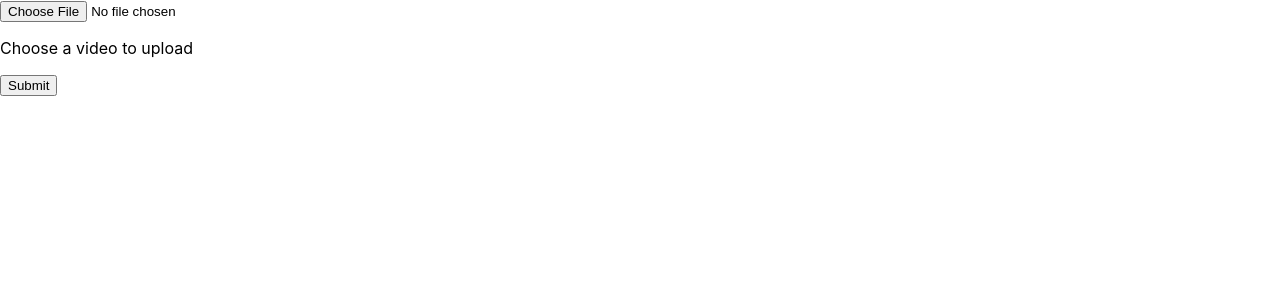
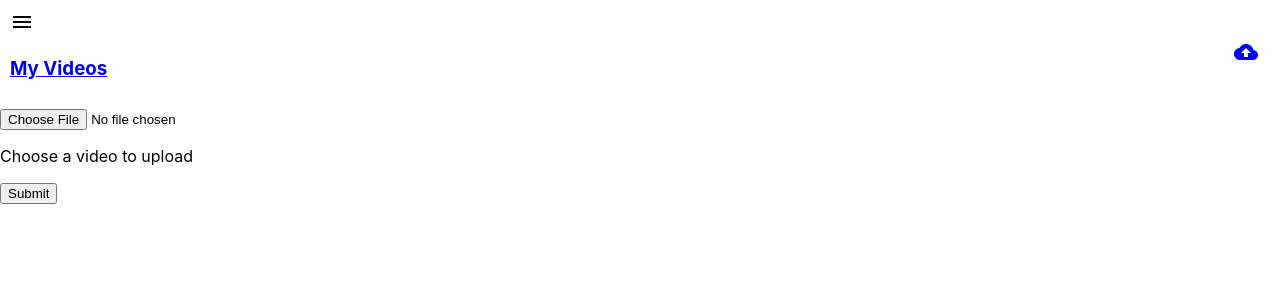
Before and after one commit to ariel-ams/video-front, a React (Create React App) app: page /upload in a window 1280 px wide. Shown: the top 300 px of the page. Built offline with nearby package versions, Linux system fonts and the light colour scheme.

Commit message:
Header added to the application

```diff
--- a/package.json
+++ b/package.json
@@ -4,6 +4,8 @@
   "private": true,
   "dependencies": {
     "@material-ui/core": "^4.11.3",
+    "@material-ui/icons": "^4.11.2",
+    "@material-ui/lab": "^4.0.0-alpha.57",
     "@testing-library/jest-dom": "^5.11.10",
     "@testing-library/react": "^11.2.6",
     "@testing-library/user-event": "^12.8.3",
--- a/src/App.js
+++ b/src/App.js
@@ -3,11 +3,13 @@ import VideoLibrary from './video-library/VideoLibrary';
 import VideoUpload  from "./video-upload/videoUpload";
 import {BrowserRouter, Switch, Route} from 'react-router-dom';
 import VideoPlayer from './video-library/VideoPlayer';
+import Header from './header/Header';
 
 function App() {
   return (
     <div className="App">
       <BrowserRouter>
+        <Header />
         <Switch>
           <Route path='/video/:videoId'>
             <VideoPlayer></VideoPlayer>
@@ -20,8 +22,6 @@ function App() {
           </Route>
         </Switch>
       </BrowserRouter>
-      <header className="App-header">
-      </header>
     </div>
   );
 }
--- /dev/null
+++ b/src/header/Header.css
@@ -0,0 +1,19 @@
+.header {
+    display: flex;
+    align-items: center;
+    justify-content: space-between;
+    padding: 10px;
+    position: sticky;
+    top: 0;
+    z-index: 100;
+    background-color: white;
+}
+
+.header__right {
+    display: flex;
+    align-items: center;
+}
+
+.header__icon {
+    margin-right: 12px;
+}
--- /dev/null
+++ b/src/header/Header.js
@@ -0,0 +1,25 @@
+import MenuIcon from '@material-ui/icons/Menu';
+import UploadIcon from '@material-ui/icons/CloudUpload';
+import { Link } from 'react-router-dom';
+import './Header.css';
+
+function Header(){
+    return (
+        <div className="header">
+            <div className="header__left">
+                <MenuIcon />
+                <Link to='/'>
+                    <h3 className="header__logo">My Videos</h3>
+                </Link>
+            </div>
+
+            <div className="header__right">
+                <Link to='/upload'>
+                    <UploadIcon className="header__icon" />
+                </Link>
+            </div>
+        </div>
+    )
+}
+
+export default Header;
```
Also changed, not shown: 1 other file (tests, documents, lock files or other folders).
